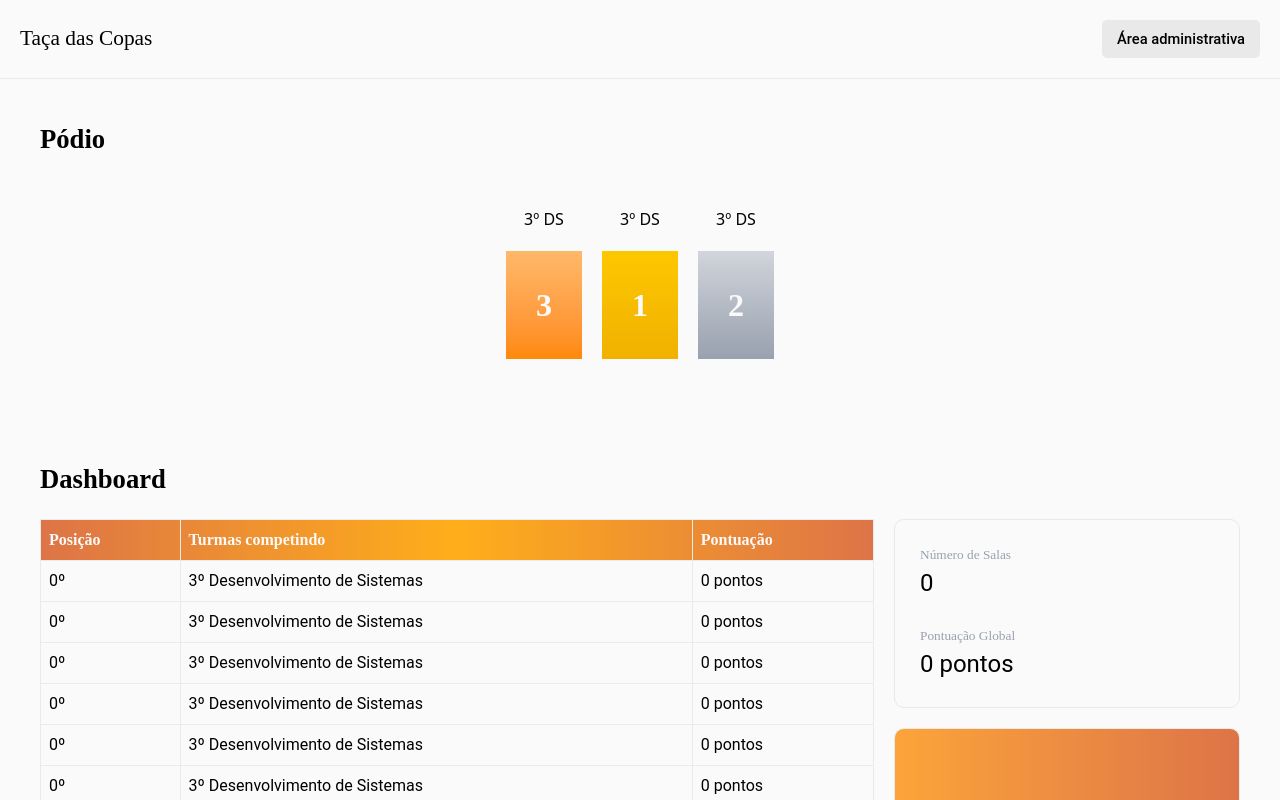
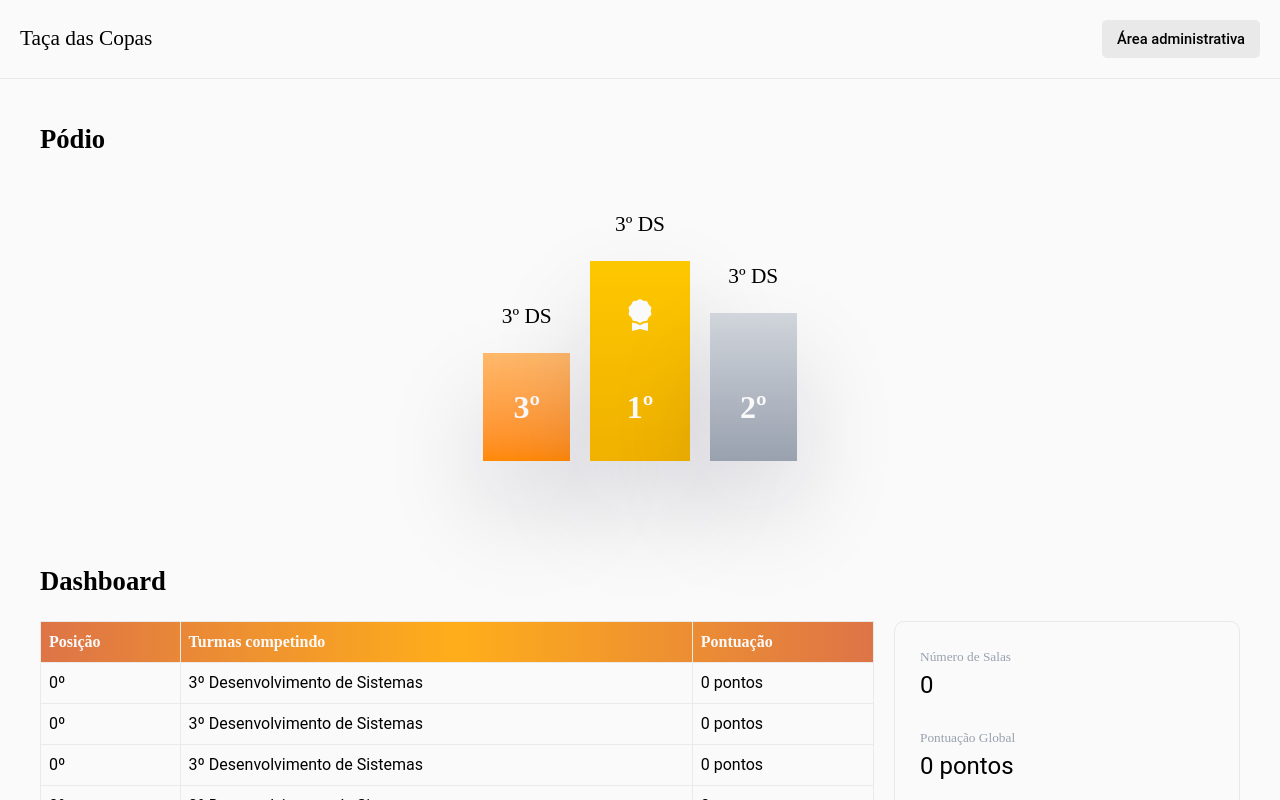
Before and after one commit to Nerzzz/taca-das-copas, a React (Vite) app: page / in a window 1280 px wide. Shown: the top 800 px of the page. Built offline with nearby package versions, Linux system fonts and the light colour scheme.

Commit message:
Melhoroa no design do Pódio

```diff
--- a/index.html
+++ b/index.html
@@ -5,6 +5,12 @@
     <link rel="icon" type="image/svg+xml" href="/vite.svg" />
     <meta name="viewport" content="width=device-width, initial-scale=1.0" />
     <title>Taça das Copas</title>
+
+    <link
+      rel="stylesheet"
+      href="https://cdn.jsdelivr.net/npm/bootstrap-icons/font/bootstrap-icons.css"
+    />
+
   </head>
   <body class="bg-white">
     <div id="root"></div>
--- a/src/App.css
+++ b/src/App.css
@@ -1,7 +1,6 @@
 @import "tailwindcss";
 
 @import url('https://fonts.googleapis.com/css2?family=Roboto:ital,wght@0,100..900;1,100..900&family=Sora:wght@100..800&display=swap');
-@import url("https://cdn.jsdelivr.net/npm/bootstrap-icons@1.13.1/font/bootstrap-icons.min.css");
 
 @theme{
   --font-sora: "Sora";
@@ -13,3 +12,11 @@
   --color-orange-20: #dd7447;
   --color-orange-30: #dd5c00;
 }
+
+*{
+  box-sizing: border-box;
+}
+
+.shadow{
+  box-shadow: rgba(17, 12, 46, 0.15) 0px 48px 100px 0px;
+}
--- a/src/assets/pages/Home.jsx
+++ b/src/assets/pages/Home.jsx
@@ -8,23 +8,24 @@ function Home() {
         <main className='px-[10px] md:px-[40px] my-[40px]'>
             <section id='podio'>
                 <h1 className='text-[20pt] font-sora font-semibold'>Pódio</h1>
-                <div className='flex flex-row items-end justify-center gap-[20px] h-[200px]'>
+                <div className='flex flex-row items-end justify-center gap-[20px] mt-[50px]'>
                     <div className='flex flex-col items-center gap-[20px]'>
-                        <h1>3º DS</h1>
-                        <div className='bg-linear-to-b from-orange-300 to-orange-400 p-[30px] flex flex-col justify-center'>
-                            <span className='text-white text-[24pt] font-sora font-extrabold'>3</span>
+                        <h1 className='text-[16pt] font-sora font-medium'>3º DS</h1>
+                        <div className='bg-linear-to-b from-orange-300 to-orange-400 p-[30px] flex flex-col justify-center w-fit text-center shadow'>
+                            <span className='text-white text-[24pt] font-sora font-extrabold'>3º</span>
                         </div>
                     </div>
                     <div className='flex flex-col items-center gap-[20px]'>
-                        <h1>3º DS</h1>
-                        <div className='bg-linear-to-b from-yellow-400 to-yellow-500 p-[30px] h-[100%] flex flex-col justify-center'>
-                            <span className='text-white text-[24pt] font-sora font-extrabold'>1</span>
+                        <h1 className='text-[16pt] font-sora font-medium'>3º DS</h1>
+                        <div className='bg-linear-to-b from-yellow-400 to-yellow-500 p-[30px] h-[200px] flex flex-col justify-between items-center w-[100px] text-center gap-[20px] shadow'>
+                            <i className='bi bi-award-fill text-white text-[24pt]' />
+                            <span className='text-white text-[24pt] font-sora font-extrabold'>1º</span>
                         </div>
                     </div>
                     <div className='flex flex-col items-center gap-[20px]'>
-                        <h1>3º DS</h1>
-                        <div className='bg-linear-to-b from-gray-300 to-gray-400 p-[30px] h-[20%] flex flex-col justify-center'>
-                            <span className='text-white text-[24pt] font-sora font-extrabold'>2</span>
+                        <h1 className='text-[16pt] font-sora font-medium'>3º DS</h1>
+                        <div className='bg-linear-to-b from-gray-300 to-gray-400 p-[30px] pt-[70px] flex flex-col justify-center w-fit text-center shadow'>
+                            <span className='text-white text-[24pt] font-sora font-extrabold'>2º</span>
                         </div>
                     </div>
                 </div>
```
